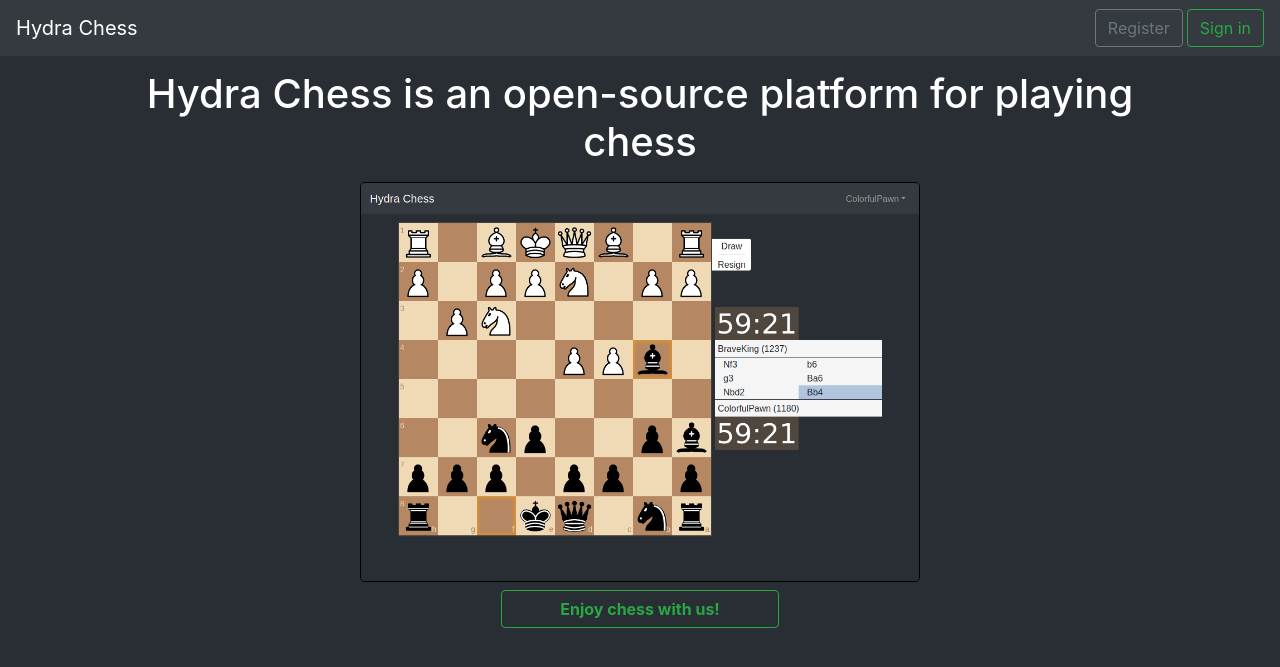
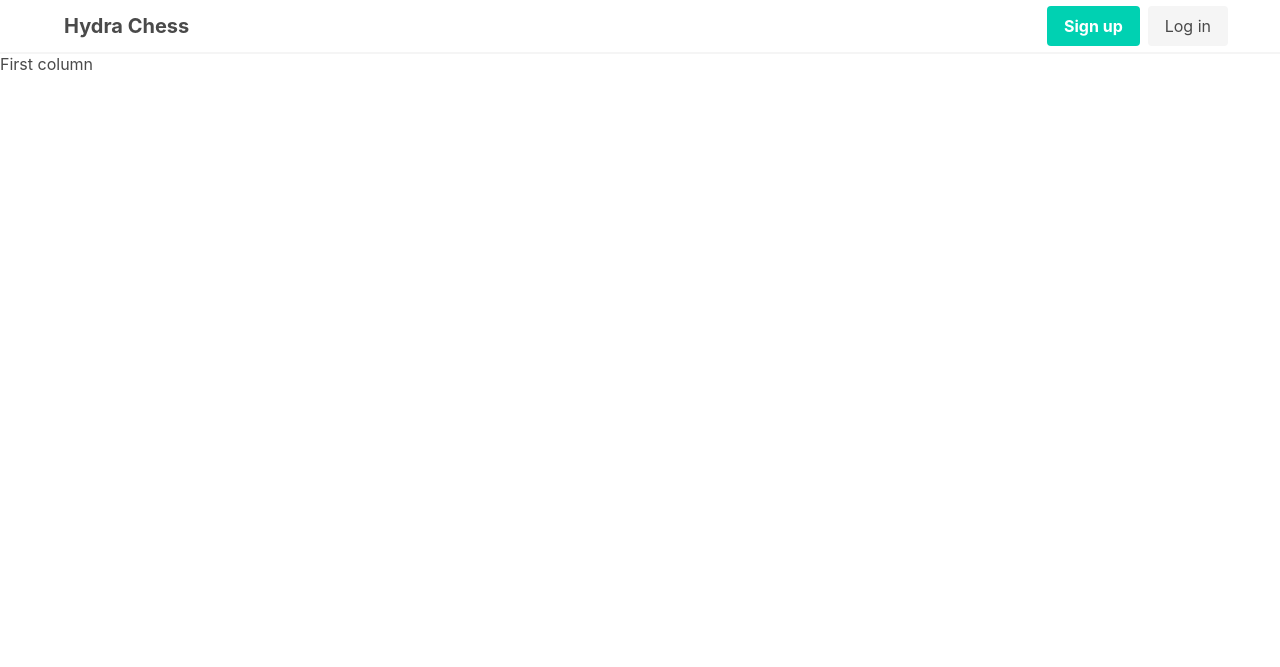
Before and after one commit to aedobrynin/hydraChess, a Flask app: page / in a window 1280 px wide. Shown: the top 667 px of the page. Run offline with Flask 2, Linux system fonts and the light colour scheme; some libraries are stand-ins or nearby versions.

Commit message:
Navbar for not logged in users

```diff
--- a/hydraChess/__main__.py
+++ b/hydraChess/__main__.py
@@ -96,8 +96,8 @@ def game_page(game_id: int):
     return render_template('game.html', title='Game - Hydra chess')
 
 
-@app.route('/register', methods=['GET', 'POST'])
-def register():
+@app.route('/sign_up', methods=['GET', 'POST'])
+def sign_up():
     if current_user.is_authenticated:
         return redirect('/')
     form = RegisterForm()
--- a/hydraChess/static/css/index.css
+++ /dev/null
@@ -1,4 +0,0 @@
-#game_screen {
-  border: 1px solid black;
-  visibility: hidden;
-}
--- a/hydraChess/static/css/style.css
+++ /dev/null
@@ -1,46 +0,0 @@
-body {
-  margin-top: 70px;
-  background-color: #282e33;
-}
-
-
-form.basic-form {
-  color: white;
-  margin-left: auto;
-  margin-right: auto;
-  max-width: 400px;
-  border-radius: 5px;
-  padding: 10px;
-  background-color: #343a40;
-}
-
-.submit-button {
-  background-color: #5b636e;
-  color: white;
-}
-
-.error-message {
-  font-weight: bold;
-  color: #ff2400;
-}
-
-@media only screen and (max-width: 768px) {
-  .nav>li>a.dropdown-toggle {
-    display: none;
-  }
-  .nav .dropdown-menu {
-    display:block;
-        position: static;
-    float: none;
-    width: auto;
-    margin-top: 0;
-    background-color: transparent;
-    border: 0;
-    -webkit-box-shadow: none;
-    box-shadow: none;
-  }
-}
-
-.dropdown-item:hover {
-  background-color: #344351;
-}
--- a/hydraChess/templates/base.html
+++ b/hydraChess/templates/base.html
@@ -2,78 +2,49 @@
 <html lang="en">
   <head>
     <meta charset="utf-8">
-    <meta name="viewport" content="width=device-width,
-    initial-scale=1,
-    shrink-to-fit=no">
-    <link rel="stylesheet"
-          href="https://cdnjs.cloudflare.com/ajax/libs/twitter-bootstrap/4.4.1/css/bootstrap.min.css"
-          integrity="sha256-L/W5Wfqfa0sdBNIKN9cG6QA5F2qx4qICmU2VgLruv9Y="
-          crossorigin="anonymous" />
-    <link rel="stylesheet" type="text/css" href="{{ url_for('static', filename='css/style.css') }}">
+    <meta name="viewport" content="width=device-width, initial-scale=1, shrink-to-fit=no">
+    <link rel="stylesheet" href="https://cdnjs.cloudflare.com/ajax/libs/bulma/0.9.0/css/bulma.min.css" integrity="sha512-ADrqa2PY1TZtb/MoLZIZu/Z/LlPaWQeDMBV73EMwjGam43/JJ5fqW38Rq8LJOVGCDfrJeOMS3Q/wRUVzW5DkjQ==" crossorigin="anonymous" />
     <title>{{ title }}</title>
   </head>
-  <nav class="navbar navbar-expand-md navbar-dark bg-dark fixed-top">
-    <a class="navbar-brand mr-auto" href="{{ url_for('index') }} ">Hydra Chess</a>
-    <button id="navbar_toggler" class="navbar-toggler" type="button"
-            data-toggle="collapse" data-target="#collapse_elements"
-            aria-controls="collapse_elements" aria-expanded="false"
-            aria-label="Toggle navigation">
-      <span class="navbar-toggler-icon"></span>
-    </button>
-    <div class="collapse navbar-collapse" id="collapse_elements">
-      <ul class="nav navbar-nav ml-auto">
+  <nav class="navbar has-shadow" role="navigation" aria-label="main navigation">
+		<div class="container">
+			<div class="navbar-brand">
+				<a class="navbar-item is-size-5" href="/">
+          <b>Hydra Chess</b>
+				</a>
+				<a id='navbar-toggle' role="button" class="navbar-burger" aria-label="menu" aria-expanded="false">
+					<span aria-hidden="true"></span>
+					<span aria-hidden="true"></span>
+					<span aria-hidden="true"></span>
+				</a>
+			</div>
       {% if current_user.is_authenticated %}
-        <!-- This element are for not collapsed navbar -->
-         <li class="dropdown d-none d-md-block">
-          <a class="nav-link dropdown-toggle" href="#" id="navbar_dropdown"
-             role="button" data-toggle="dropdown" aria-haspopup="true"
-             aria-expanded="false" style="min-width: 150px">{{current_user.login}}</a>
-          <!--FIXME-->
-          <div class="dropdown-menu bg-dark" aria-labelledby="navbar_dropdown">
-            <a class="dropdown-item text-white" href="{{ url_for("user_profile", nickname=current_user.login) }}">Profile</a>
-            <a class="dropdown-item text-white" href="{{ url_for("settings") }}">Settings</a>
-            <a class="dropdown-item text-white" href="{{ url_for("logout") }}">
-              Logout</a>
+      {% else %}
+        <div id='navbar-menu' class="navbar-menu navbar-end">
+          <div class="buttons">
+						<a href='/sign_up' class="button is-primary">
+							<strong>Sign up</strong>
+						</a>
+						<a href='sign_in' class="button is-light">
+							Log in
+						</a>
 					</div>
-        </li>
-
-        <!-- This element are for collapsed navbar -->
-        <li class="nav-item d-md-none">
-          <a class="nav-link" href="{{ url_for("user_profile", nickname=current_user.login) }}">Profile</a>
-          <a class="nav-link" href="{{ url_for("settings") }}">Settings</a>
-          <a class="nav-link" href="{{ url_for("logout") }}">Logout</a>
-        </li>
-        {% else %}
-        <!-- This elements are for not collapsed navbar -->
-        <li class="nav-item d-none d-md-block">
-          <a class="btn btn-outline-secondary"
-             href="{{ url_for("register") }}">Register</a>
-        </li>
-        <li class="nav-item d-none d-md-block ml-1">
-          <a class="btn btn-outline-success" href="{{ url_for("sign_in") }}">Sign in</a>
-        </li>
-
-        <!-- This elements are for collapsed navbar -->
-       <li class="nav-item d-md-none">
-          <a class="nav-link" href="{{ url_for("register") }}">Register</a>
-        </li>
-        <li class="nav-item d-md-none">
-          <a class="nav-link" href="{{ url_for("sign_in") }}">Sign in</a>
-        </li>
+				</div>
       {% endif %}
-      </ul>
 		</div>
 	</nav>
   {% block content %}{% endblock %}
   <script src="https://cdnjs.cloudflare.com/ajax/libs/jquery/3.4.1/jquery.min.js"
 					integrity="sha256-CSXorXvZcTkaix6Yvo6HppcZGetbYMGWSFlBw8HfCJo="
 					crossorigin="anonymous"></script>
-	<script src="https://cdnjs.cloudflare.com/ajax/libs/popper.js/1.12.9/umd/popper.min.js"
-          integrity="sha384-ApNbgh9B+Y1QKtv3Rn7W3mgPxhU9K/ScQsAP7hUibX39j7fakFPskvXusvfa0b4Q"
-          crossorigin="anonymous"></script>
-  <script src="https://maxcdn.bootstrapcdn.com/bootstrap/4.0.0/js/bootstrap.min.js"
-          integrity="sha384-JZR6Spejh4U02d8jOt6vLEHfe/JQGiRRSQQxSfFWpi1MquVdAyjUar5+76PVCmYl"
-          crossorigin="anonymous"></script>
-  <script src="{{ url_for('static', filename='js/navbar.js') }}"></script>
+	<script>
+		$('#navbar-toggle').click(
+			function() {
+				$(this).toggleClass('is-active')
+				$('#navbar-menu').toggleClass('is-active')
+        $('#navbar-menu').find('.button').toggleClass('is-fullwidth mx-3')
+			}
+		)
+	</script>
   {% block extra_scripts %}{% endblock %}
 </html>
--- a/hydraChess/templates/index.html
+++ b/hydraChess/templates/index.html
@@ -2,38 +2,12 @@
 
 {% block content %}
 <head>
-  <link rel="stylesheet"
-        type="text/css"
-        href="{{ url_for('static', filename='css/index.css') }}">
 </head>
 <body>
-  <div class="container mt-2">
-    <div class="row">
-      <div class="col">
-        <h1 class="text-white" align="center">Hydra Chess is an open-source platform for playing chess</h1>
-      </div>
-    </div>
-    <div class="row pt-2">
-      <div class="col text-center">
-        <img id="game_screen" class="rounded-lg" style="width: 70vh"
-             src="{{ url_for('static', filename='img/hydra_chess.png') }}"></img>
-      </div>
-    </div>
-    <div class="row mt-2">
-      <div class="col text-center">
-        <a class="btn btn-outline-success font-weight-bold w-25"
-           href="{{ url_for('register')}}">Enjoy chess with us!</a>
-      </div>
+  <div class="columns">
+    <div class="column">
+      First column
     </div>
   </div>
 </body>
 {% endblock %}
-
-{% block extra_scripts %}
-<script>
-  $(document).ready(function() {
-    $('#game_screen').css({opacity: 0.0, visibility: "visible"})
-                     .animate({opacity: 1.0}, 2000);
-  })
-</script>
-{% endblock %}
```
Lines whose indentation alone changed are shown as unchanged.
